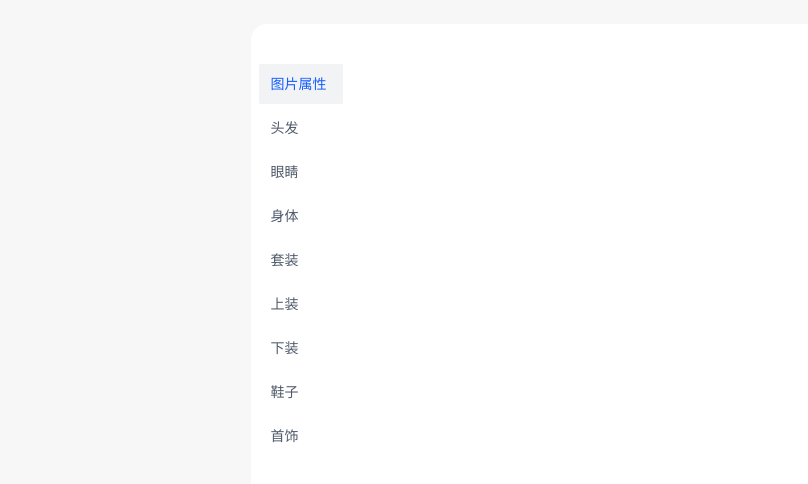
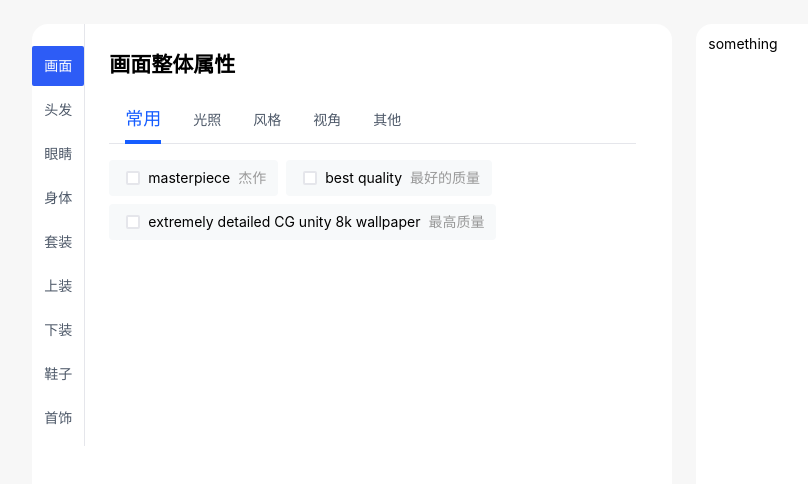
Before and after one commit to NaturalWhiteX/sd-tools, a Vue app: page / in a window 1280 px wide. Shown: the top 484 px of the page, without its empty margins (9-817 px from the left). Built offline with nearby package versions, Linux system fonts and the light colour scheme.

Commit message:
2023年03月23日15:40:39

```diff
--- a/src/App.vue
+++ b/src/App.vue
@@ -1,52 +1,151 @@
 <template>
   <div id="app">
     <div class="PickImage">
-      <!-- 图片选择 -->
+      <!-- 图示选择 -->
     </div>
 
-    <div class="Picklist">
+    <a-row justify="center" gutter="24">
+      <a-col class="Picklist" :span="12" style="padding-left: 0px">
+        <a-row :wrap="false">
           <!-- 列表选择 -->
-      <div class="menuLeft">
-        <a-menu mode="vertical" :default-selected-keys="['图片属性']">
+          <a-col flex="52px" class="menuLeft">
+            <a-menu mode="vertical" :default-selected-keys="['画面']">
               <a-menu-item v-for="item in Array_MenuLeft" :key="item">
                 {{ item }}
               </a-menu-item>
             </a-menu>
+          </a-col>
+          <a-col flex="auto" class="PickMain">
+            <h2>画面整体属性</h2>
+            <a-tabs default-active-key="0">
+              <a-tab-pane key="0" title="常用" >
+                <a-space wrap>
+                  <div
+                    class="promptTag"
+                    v-for="(item, index) in Array_Tag"
+                    :key="index"
+                  >
+                    <a-space>
+                      <a-checkbox value="1"></a-checkbox>
+                      <text>{{ item.name }}</text>
+                      <text class="textTranslation">{{
+                        item.translation
+                      }}</text>
+                    </a-space>
                   </div>
-
-
-    </div>
-    <div class="TagProcessing">
+                </a-space>
+              </a-tab-pane>
+              <a-tab-pane key="1" title="光照">
+                <a-space>
+                  <a-tag>masterpiece 杰作</a-tag>
+                  <a-tag>best quality 最好的质量</a-tag>
+                </a-space>
+              </a-tab-pane>
+              <a-tab-pane key="2" title="风格">
+                Content of Tab Panel 2
+              </a-tab-pane>
+              <a-tab-pane key="3" title="视角">
+                Content of Tab Panel 3
+              </a-tab-pane>
+              <a-tab-pane key="4" title="其他">
+                Content of Tab Panel 4
+              </a-tab-pane>
+            </a-tabs>
+          </a-col>
+        </a-row>
+      </a-col>
+      <a-col class="TagProcessing" :span="10">
         <!-- 标签处理 -->
-    </div>
+        <text>something</text>
+      </a-col>
+    </a-row>
   </div>
 </template>
 
 <script>
-
 export default {
-  name: 'App',
+  name: "App",
   components: {},
   data() {
     return {
-      Array_MenuLeft: ['图片属性', '头发','眼睛','身体','套装','上装','下装','鞋子','首饰']
-    }
+      Array_MenuLeft: [
+        "画面",
+        "头发",
+        "眼睛",
+        "身体",
+        "套装",
+        "上装",
+        "下装",
+        "鞋子",
+        "首饰",
+      ],
+
+      Array_Tag: [
+        {
+          name: "masterpiece",
+          translation: "杰作",
         },
-  methods: {
-
+        {
+          name: "best quality",
+          translation: "最好的质量",
         },
-}
+        {
+          name: "extremely detailed CG unity 8k wallpaper",
+          translation: "最高质量",
+        },
+      ],
+    };
+  },
+  methods: {},
+};
 </script>
 
 <style>
-@import './assets/css/App.css';
+@import "./assets/css/App.css";
 
 #app {
-  background-color: #F7F7F7;
-  /* flex 布局 */
-  display: flex;
-  flex-flow: row wrap;
-  justify-content: center;
-  align-items: start;
+  background-color: #f7f7f7;
 }
+.arco-row {
+  margin-left: 0 !important;
+  margin-right: 0 !important;
+}
+.arco-menu-item.arco-menu-selected {
+  /* 更改菜单样式 */
+  background-color: #2d5cf6 !important;
+  color: #ffffff !important;
+}
+.arco-menu-inner {
+  /* 让菜单左侧无间距 */
+  padding: 4px 0 !important;
+}
+.arco-tabs-content .arco-tabs-content-list {
+  /* 换行问题 */
+  display: block !important;
+}
+.arco-tabs-tab-active .arco-tabs-tab-title {
+  font-size: 18px;
+}
+.arco-tabs-nav-ink {
+  height: 4px !important;
+}
+
+/* 动画 */
+.customTransition {
+  /* 工具 class */
+  transition: all 0.25s;
+}
+.arco-tabs-tab{
+  /* 标签页固定高度 */
+  height: 48px;
+}
+.arco-tabs-tab-title{
+  /* 标签页标题 */
+  transition: all 0.25s;
+}
+.arco-tabs-content-list {
+  /* 标签页内容切换动效 */
+  transition: all 0.25s;
+}
+
 </style>
--- a/src/assets/css/App.css
+++ b/src/assets/css/App.css
@@ -1,19 +1,55 @@
 .Picklist {
-  width: 761px;
-  height: 951px;
-  background: #FFFFFF;
+  height: 800px;
+  background: #ffffff;
   border-radius: 16px;
   margin: 24px 12px;
+  display: -webkit-box;
+  display: -ms-flexbox;
+  display: flex;
+  -webkit-box-orient: horizontal;
+  -webkit-box-direction: normal;
+      -ms-flex-flow: row nowrap;
+          flex-flow: row nowrap;
 }
+
 .Picklist .menuLeft {
-  width: 100px;
-  margin: 36px 0;
+  padding-top: 18px;
+  border-right: 1px solid #e5e6eb;
+}
+
+.Picklist .PickMain {
+  padding: 12px 24px;
 }
 
 .TagProcessing {
-  width: 761px;
-  height: 951px;
-  background: #FFFFFF;
+  height: 800px;
+  background: #ffffff;
   border-radius: 16px;
   margin: 24px 12px;
-}/*# sourceMappingURL=App.css.map */
+  padding: 12px;
+}
+
+.promptTag {
+  height: 36px;
+  border-radius: 4px;
+  background-color: #f7f9fa;
+  padding: 0px 12px;
+  display: -webkit-box;
+  display: -ms-flexbox;
+  display: flex;
+  -webkit-box-orient: horizontal;
+  -webkit-box-direction: normal;
+      -ms-flex-flow: row nowrap;
+          flex-flow: row nowrap;
+  -webkit-box-pack: center;
+      -ms-flex-pack: center;
+          justify-content: center;
+  -webkit-box-align: center;
+      -ms-flex-align: center;
+          align-items: center;
+}
+
+.promptTag .textTranslation {
+  color: #999999;
+}
+/*# sourceMappingURL=App.css.map */
--- a/src/assets/css/App.scss
+++ b/src/assets/css/App.scss
@@ -1,20 +1,49 @@
+$borderColor: #e5e6eb;
+$primaryColor: #395bed;
+$white: #ffffff;
+$cardBorderRadius: 16px;
+
 .Picklist {
-    width: 761px;
-    height: 951px;
-    background: #FFFFFF;
-    border-radius: 16px;
-    margin: 24px 12px;
+  height: 800px;
+  background: $white;
+  border-radius: $cardBorderRadius;
+  margin: 24px 12px;
+  display: flex;
+  flex-flow: row nowrap;
 
-    .menuLeft{
-        width: 100px;
-        margin: 36px 0;
-    }
+  .menuLeft {
+    padding-top: 18px;
+    border-right: 1px solid $borderColor;
+  }
+
+  .PickMain {
+    padding: 12px 24px;
+  }
 }
 
 .TagProcessing {
-    width: 761px;
-    height: 951px;
-    background: #FFFFFF;
-    border-radius: 16px;
-    margin: 24px 12px;
+  height: 800px;
+  background: #ffffff;
+  border-radius: 16px;
+  margin: 24px 12px;
+  padding: 12px;
 }
+
+// 全局
+
+.promptTag {
+  height: 36px;
+  border-radius: 4px;
+  background-color: #f7f9fa;
+  padding: 0px 12px;
+  // flex
+  display: flex;
+  flex-flow: row nowrap;
+  justify-content: center;
+  align-items: center;
+
+
+  .textTranslation{
+    color: #999999;
+  }
+}
```
Also changed, not shown: 1 other file (tests, documents, lock files or other folders). Lines whose indentation alone changed are shown as unchanged.
